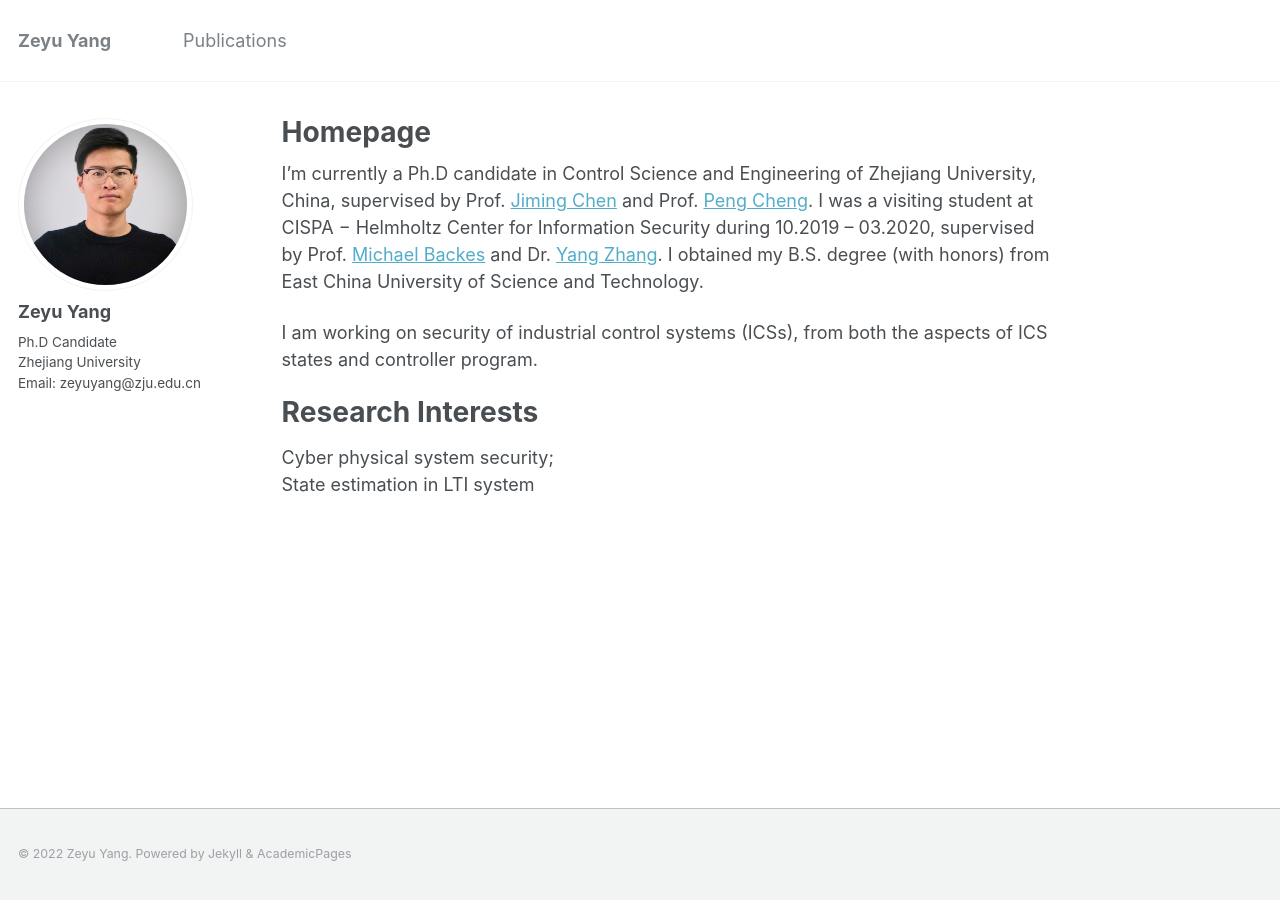
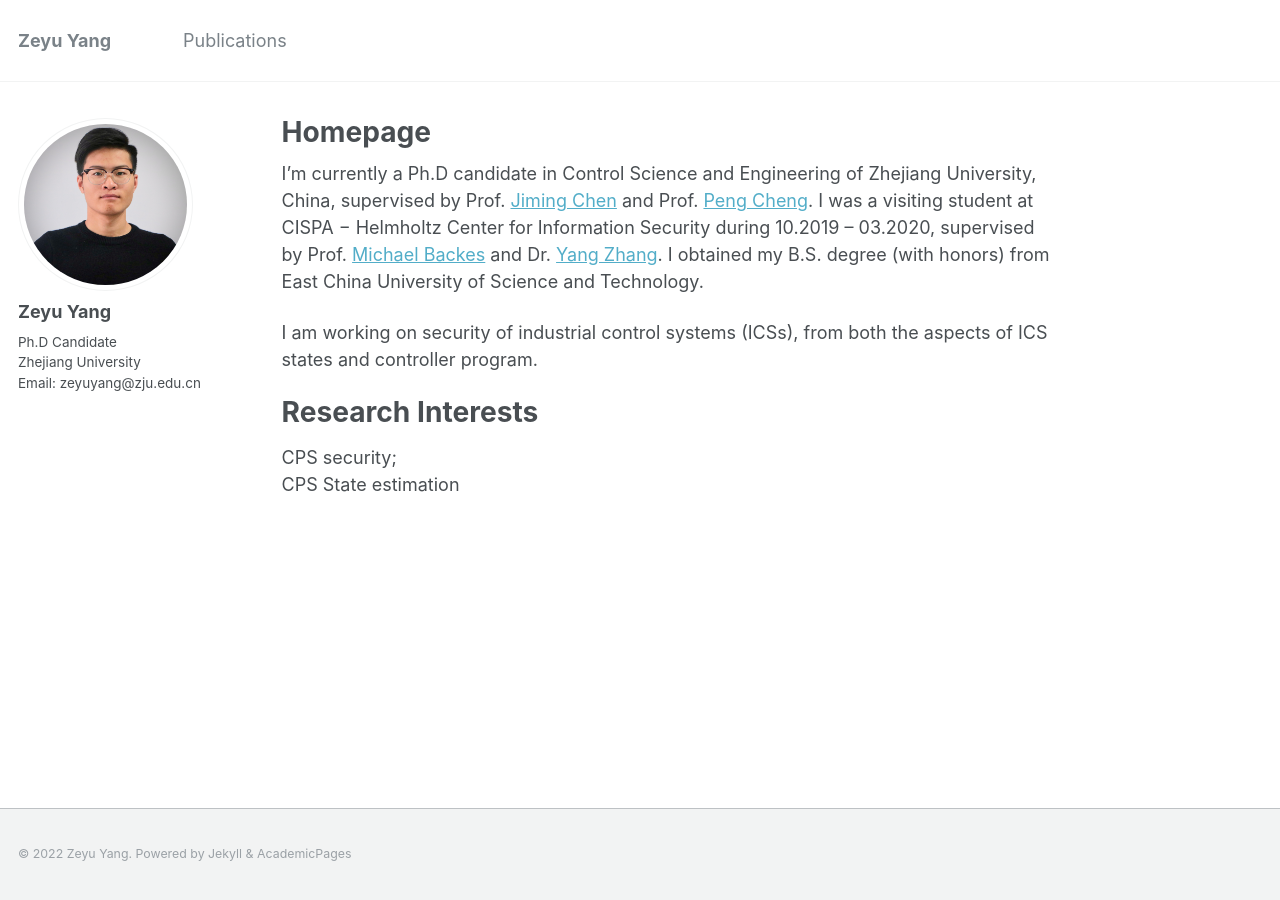
Before and after one commit to zeyuid/zeyuid.github.io, a Jekyll site: the page built from _pages/about.md, in a window 1280 px wide. Built offline with Jekyll 4.4.1, drawn with Linux system fonts in a browser that asks for light colours.

Commit message:
add file

```diff
--- a/_pages/about.md
+++ b/_pages/about.md
@@ -18,7 +18,7 @@ I am working on security of industrial control systems (ICSs), from both the asp
 
 Research Interests
 ======
-Cyber physical system security;\\
+CPS security;\\
 <!-- Structure learning;\\ -->
-State estimation in LTI system
+CPS State estimation
 <!-- Privacy-preserving machine learning  -->
```
